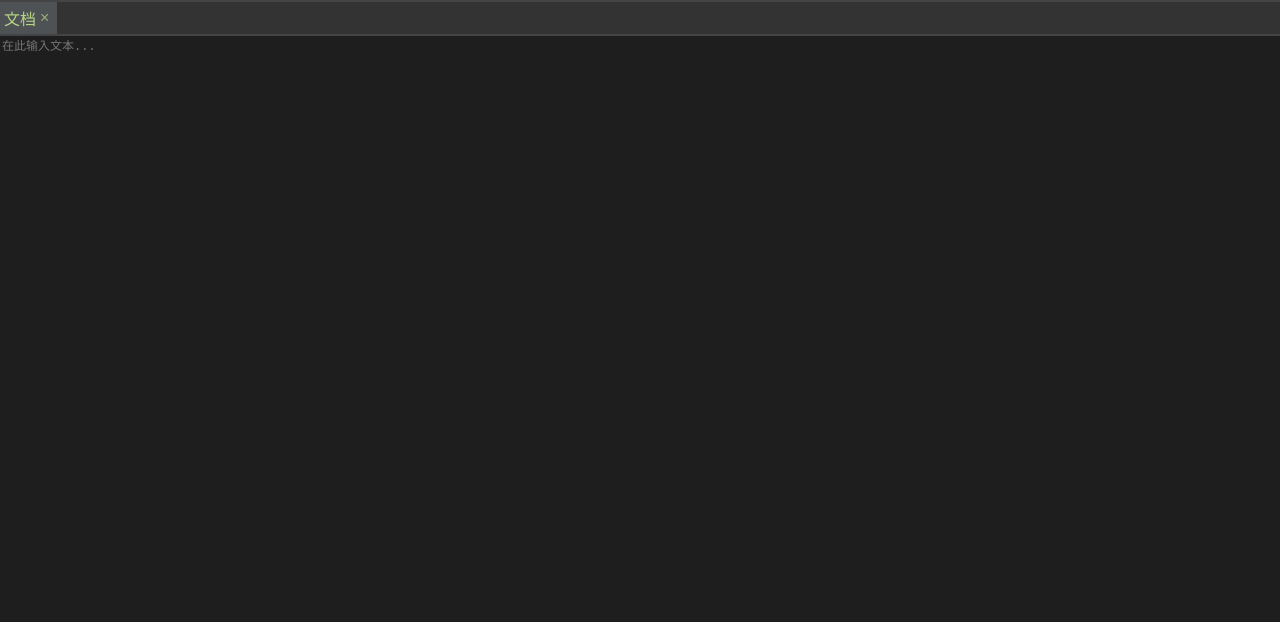
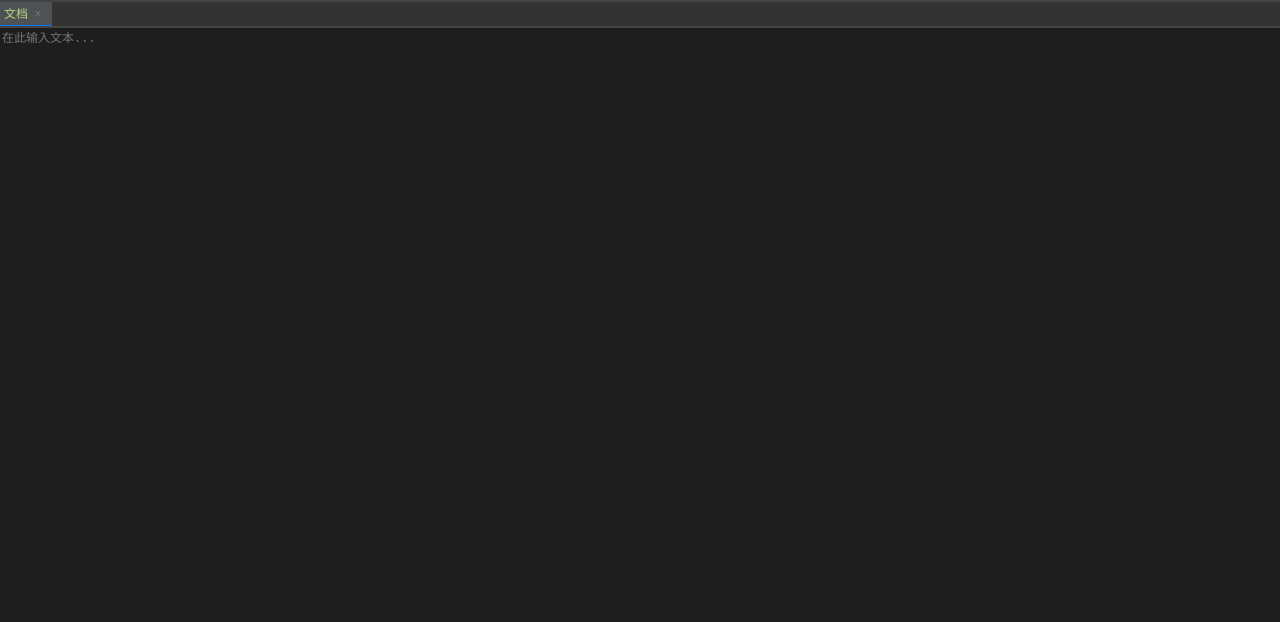
Before and after one commit to bygsn/note, a plain HTML site: page index.html in a window 1280 px wide. Shown: the top 622 px of the page. Drawn offline with Linux system fonts and the light colour scheme.

Commit message:
Update index.html

```diff
--- a/index.html
+++ b/index.html
@@ -70,7 +70,8 @@
       /* 调整内边距为关闭按钮留出空间 */
       cursor: pointer;
       border: none;
-            font-size: 1rem;
+      font-size: 12px;
+      height: 1.5rem;
       position: relative;
       background: none;
       color: #fff;
@@ -79,18 +80,31 @@
       /* 使用flex布局排列标题和关闭按钮 */
       align-items: center;
       gap: 0;
+      line-height: 1;
+      transition: 0.1s all;
+    }
+
+    .tab-button.tab-button:hover {
+      background: #252626;
     }
 
     /* 添加关闭按钮样式 */
     .tab-close-btn {
       cursor: pointer;
-            padding: 0 0.25rem;
-            font-size: 1rem;
+      /* padding: 1px; */
+      height: 1em;
+      width: 1em;
+      margin: 0 4px;
+      font-size: 12px;
       opacity: 0.7;
       border-radius: 2px;
+      color: #eee5;
     }
 
     .tab-close-btn:hover {
+      border-radius: 50%;
+      transform: scale(1.2);
+      color: #333;
       opacity: 1;
       background-color: rgba(255, 255, 255, 0.2);
     }
@@ -100,6 +114,17 @@
       color: #b6d685;
       background-color: #4f5254;
     }
+
+    .tab-button.active::after {
+      content: '';
+      position: absolute;
+      bottom: -1px;
+      left: 0;
+      width: 100%;
+      height: 2px;
+      background-color: #007bff;
+    }
+
 
     /* Textarea styles - black background with white text */
     #textArea {
@@ -115,8 +140,10 @@
       border: none;
       resize: none;
       /* 关闭默认拉伸 */
-            white-space: nowrap; /* 防止文本自动换行 */
-            overflow-x: auto; /* 显示横向滚动条 */
+      white-space: nowrap;
+      /* 防止文本自动换行 */
+      overflow-x: auto;
+      /* 显示横向滚动条 */
     }
 
     /* 自定义文本域拉伸器 */
@@ -150,12 +177,14 @@
     /* 自定义文本域滚动条样式 */
     #textArea::-webkit-scrollbar {
       width: 12px;
-            height: 12px; /* 设置横向滚动条高度 */
+      height: 12px;
+      /* 设置横向滚动条高度 */
     }
 
     /* 去除右下角白色滑块 */
     #textArea::-webkit-scrollbar-corner {
-            background-color: #1e1e1e; /* 与文本区域背景色匹配 */
+      background-color: #1e1e1e;
+      /* 与文本区域背景色匹配 */
     }
 
     #textArea::-webkit-scrollbar-thumb {
@@ -177,8 +206,10 @@
       pointer-events: none;
       z-index: 0;
       transition: top 0.1s ease;
-            white-space: nowrap; /* 确保高亮不换行 */
-            width: 100%; /* 默认宽度100% */
+      white-space: nowrap;
+      /* 确保高亮不换行 */
+      width: 100%;
+      /* 默认宽度100% */
     }
 
     /* Countdown styles */
@@ -295,10 +326,9 @@
       box-shadow: 0 0 0 0 #38658b;
     }
 
-        .tab-rename-input + * {
+    .tab-rename-input+* {
       display: none;
     }
-
   </style>
 </head>
 
@@ -470,7 +500,7 @@
       textAreaEl.addEventListener('scroll', updateLineHighlight);
 
       // 专门处理水平滚动事件
-    textAreaEl.addEventListener('scroll', function(e) {
+      textAreaEl.addEventListener('scroll', function (e) {
         // 更新高亮的水平位置以匹配滚动
         if (lineHighlight.style.display === 'block') {
           const style = window.getComputedStyle(textAreaEl);
```
Lines whose indentation alone changed are shown as unchanged.
